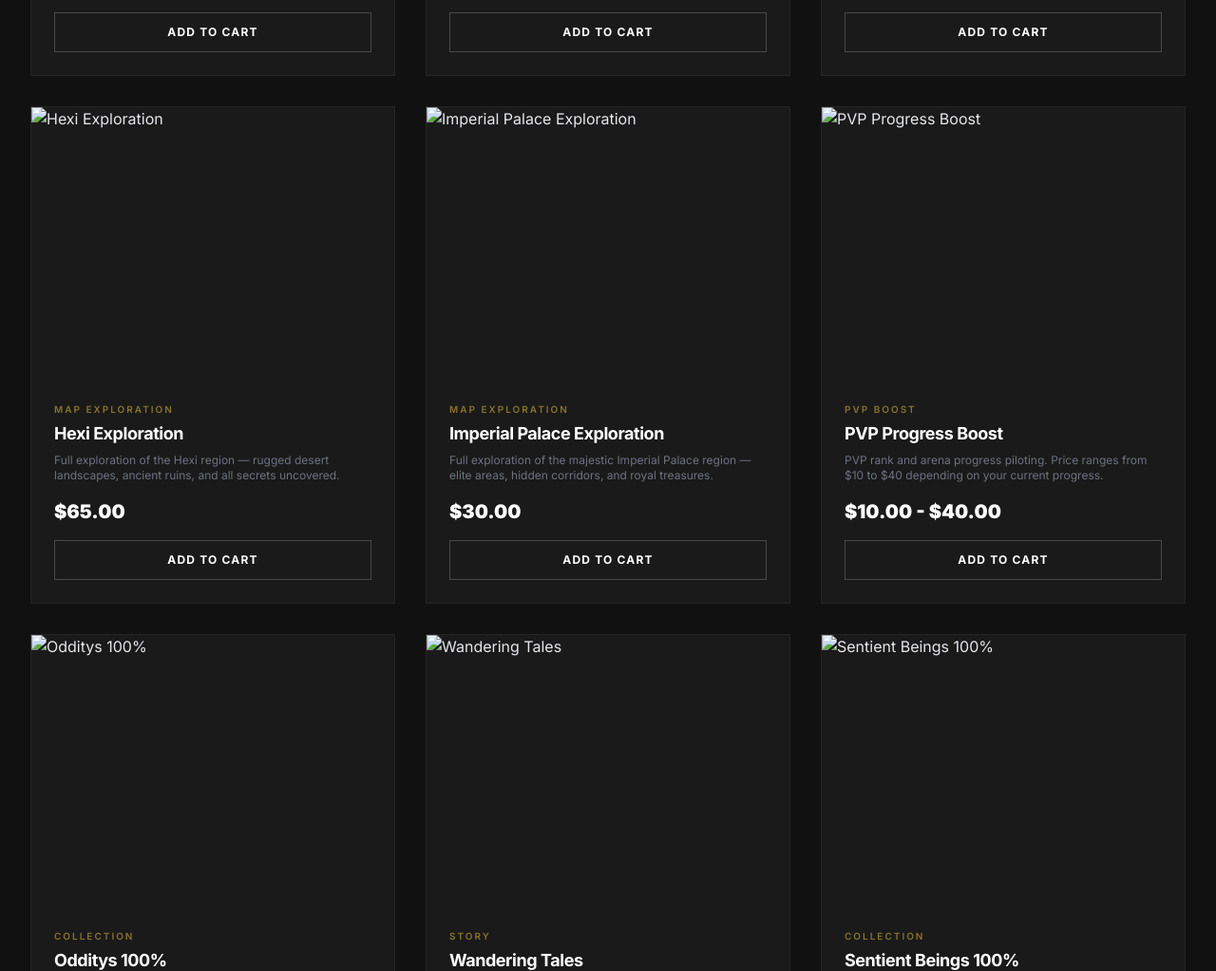
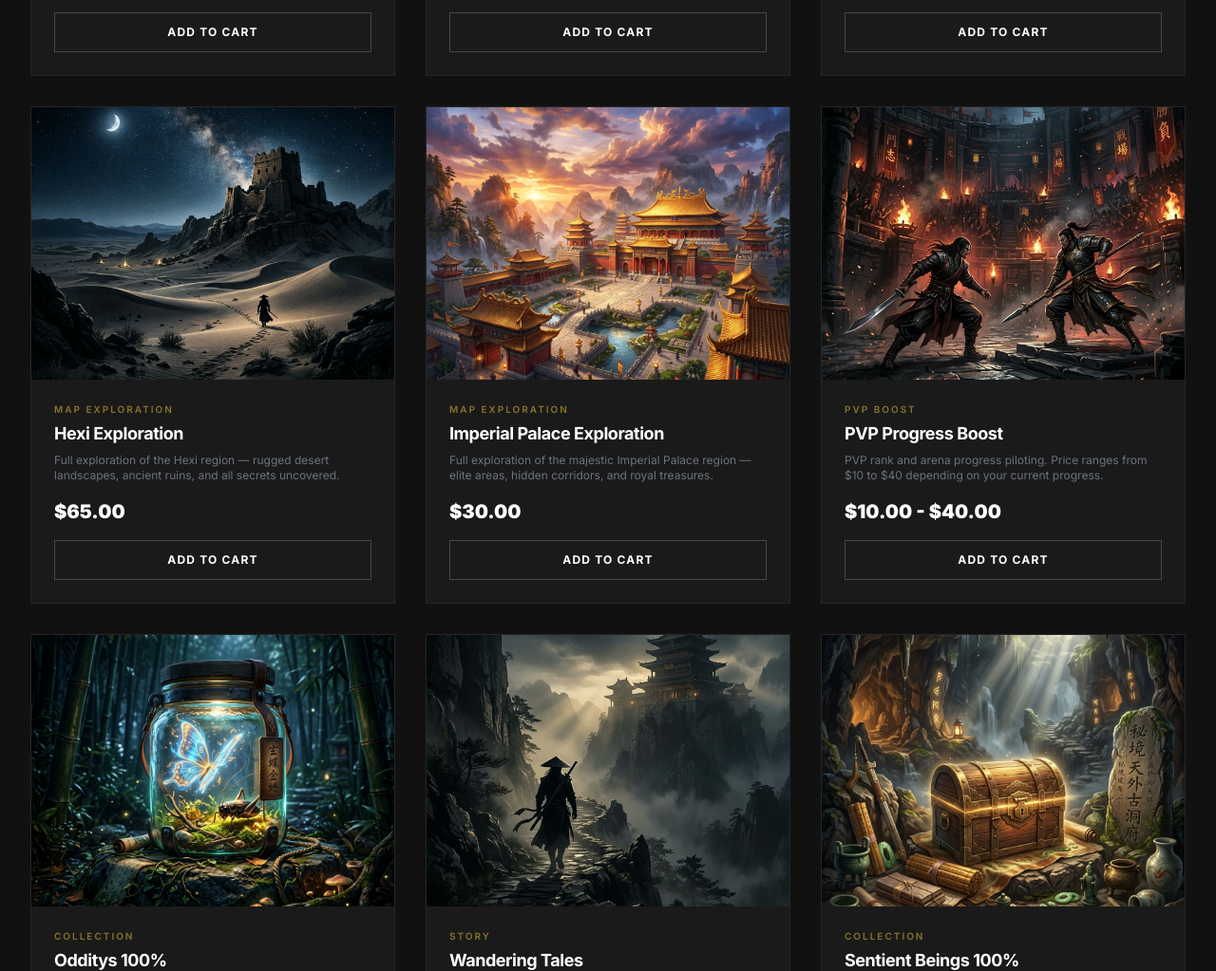
Before and after one commit to ajwiranata02/Wwmboost, a plain HTML site: page index.html in a window 1280 px wide. Shown: the part 1777-2800 px from the top of the page at 95% size. Drawn offline with nearby package versions, Linux system fonts and the light colour scheme.

Commit message:
Update index.html

```diff
--- a/index.html
+++ b/index.html
@@ -123,7 +123,7 @@ Checkout via WhatsApp</button>
 <!-- HERO -->
 <section id="hero" class="relative w-full min-h-[100svh] flex items-center justify-center overflow-hidden">
 <div class="absolute inset-0">
-<img src="assets/hero-bg.png" alt="Where Winds Meet Landscape" class="w-full h-full object-cover" loading="eager">
+<img src="hero-bg.png" alt="Where Winds Meet Landscape" class="w-full h-full object-cover" loading="eager">
 <div class="hero-overlay absolute inset-0"></div>
 </div>
 <div class="relative z-10 text-center px-4 sm:px-6 max-w-4xl mx-auto pt-14 sm:pt-0">
@@ -439,18 +439,18 @@ Checkout via WhatsApp</button>
 (()=>{
 const WA='6287781112070';
 const services=[
-{id:'complete-package',category:'exploration',label:'Premium',name:'Complete Package 100% All Region',desc:'Full 100% completion across every region — all collectibles, quests, exploration points, and hidden secrets.',price:110,unit:'',image:'assets/service-map.png'},
-{id:'qinghe',category:'exploration',label:'Map Exploration',name:'Qinghe Exploration',desc:'Full exploration of the Qinghe region — all waypoints, chests, viewpoints, and hidden areas uncovered.',price:35,unit:'',image:'assets/card-qinghe.png'},
-{id:'kaifeng',category:'exploration',label:'Map Exploration',name:'Kaifeng Exploration',desc:'Full exploration of the Kaifeng region — ancient city gates, hidden districts, and all collectibles cleared.',price:45,unit:'',image:'assets/card-kaifeng.png'},
-{id:'hexi',category:'exploration',label:'Map Exploration',name:'Hexi Exploration',desc:'Full exploration of the Hexi region — rugged desert landscapes, ancient ruins, and all secrets uncovered.',price:65,unit:'',image:'assets/card-hexi.png'},
-{id:'imperial-palace',category:'exploration',label:'Map Exploration',name:'Imperial Palace Exploration',desc:'Full exploration of the majestic Imperial Palace region — elite areas, hidden corridors, and royal treasures.',price:30,unit:'',image:'assets/card-imperial.png'},
-{id:'pvp-boost',category:'pvp-titles',label:'PVP Boost',name:'PVP Progress Boost',desc:'PVP rank and arena progress piloting. Price ranges from $10 to $40 depending on your current progress.',price:10,priceRange:'$10.00 - $40.00',unit:'',image:'assets/service-pvp.png'},
-{id:'odditys',category:'quests',label:'Collection',name:'Odditys 100%',desc:'Collect all rare insects, crickets, and lotuses across the world map to upgrade your stats via the Melodies of Peace system.',price:15,unit:'',image:'assets/card-oddities.png'},
-{id:'wandering-tales',category:'quests',label:'Story',name:'Wandering Tales',desc:'Complete all Wandering Tales storylines with full dialogue and reward collection per region.',price:15,unit:'/ Region',image:'assets/service-story.png'},
-{id:'sentient-being',category:'quests',label:'Collection',name:'Sentient Beings 100%',desc:'Complete the Sentient Beings journal by clearing all regional Antiques, Boundary Stones, Chests, and Meow Meow puzzles.',price:25,unit:'',image:'assets/card-sentient-beings.png'},
-{id:'abyss-conqueror',category:'pvp-titles',label:'Title',name:'Abyss Conqueror',desc:'Defeat the high-difficulty bosses in the Abyss Trials and claim your exclusive title and epic achievements.',price:5,unit:'/ Boss',image:'assets/service-boss.png'},
-{id:'custom-title',category:'pvp-titles',label:'Title',name:'Custom Title',desc:'Earn any custom title of your choice. Pricing and requirements will be confirmed at the approval stage.',price:null,tba:true,tbaText:'Confirm at Approval',unit:'',image:'assets/card-custom-title.png'},
-{id:'custom-build',category:'custom',label:'Custom Request',name:'Build Customization',desc:'Optimize your martial arts layout with the perfect weapon pairings (Strategic Sword, Spear, Panacea Fan) and Inner Ways setups.',price:null,tba:true,tbaText:'TBA',unit:'',image:'assets/card-build.png'}
+{id:'complete-package',category:'exploration',label:'Premium',name:'Complete Package 100% All Region',desc:'Full 100% completion across every region — all collectibles, quests, exploration points, and hidden secrets.',price:110,unit:'',image:'service-map.png'},
+{id:'qinghe',category:'exploration',label:'Map Exploration',name:'Qinghe Exploration',desc:'Full exploration of the Qinghe region — all waypoints, chests, viewpoints, and hidden areas uncovered.',price:35,unit:'',image:'card-qinghe.png'},
+{id:'kaifeng',category:'exploration',label:'Map Exploration',name:'Kaifeng Exploration',desc:'Full exploration of the Kaifeng region — ancient city gates, hidden districts, and all collectibles cleared.',price:45,unit:'',image:'card-kaifeng.png'},
+{id:'hexi',category:'exploration',label:'Map Exploration',name:'Hexi Exploration',desc:'Full exploration of the Hexi region — rugged desert landscapes, ancient ruins, and all secrets uncovered.',price:65,unit:'',image:'card-hexi.png'},
+{id:'imperial-palace',category:'exploration',label:'Map Exploration',name:'Imperial Palace Exploration',desc:'Full exploration of the majestic Imperial Palace region — elite areas, hidden corridors, and royal treasures.',price:30,unit:'',image:'card-imperial.png'},
+{id:'pvp-boost',category:'pvp-titles',label:'PVP Boost',name:'PVP Progress Boost',desc:'PVP rank and arena progress piloting. Price ranges from $10 to $40 depending on your current progress.',price:10,priceRange:'$10.00 - $40.00',unit:'',image:'service-pvp.png'},
+{id:'odditys',category:'quests',label:'Collection',name:'Odditys 100%',desc:'Collect all rare insects, crickets, and lotuses across the world map to upgrade your stats via the Melodies of Peace system.',price:15,unit:'',image:'card-oddities.png'},
+{id:'wandering-tales',category:'quests',label:'Story',name:'Wandering Tales',desc:'Complete all Wandering Tales storylines with full dialogue and reward collection per region.',price:15,unit:'/ Region',image:'service-story.png'},
+{id:'sentient-being',category:'quests',label:'Collection',name:'Sentient Beings 100%',desc:'Complete the Sentient Beings journal by clearing all regional Antiques, Boundary Stones, Chests, and Meow Meow puzzles.',price:25,unit:'',image:'card-sentient-beings.png'},
+{id:'abyss-conqueror',category:'pvp-titles',label:'Title',name:'Abyss Conqueror',desc:'Defeat the high-difficulty bosses in the Abyss Trials and claim your exclusive title and epic achievements.',price:5,unit:'/ Boss',image:'service-boss.png'},
+{id:'custom-title',category:'pvp-titles',label:'Title',name:'Custom Title',desc:'Earn any custom title of your choice. Pricing and requirements will be confirmed at the approval stage.',price:null,tba:true,tbaText:'Confirm at Approval',unit:'',image:'card-custom-title.png'},
+{id:'custom-build',category:'custom',label:'Custom Request',name:'Build Customization',desc:'Optimize your martial arts layout with the perfect weapon pairings (Strategic Sword, Spear, Panacea Fan) and Inner Ways setups.',price:null,tba:true,tbaText:'TBA',unit:'',image:'card-build.png'}
 ];
 let cart=[];
 const grid=document.getElementById('servicesGrid'),cartOverlay=document.getElementById('cartOverlay'),cartItemsC=document.getElementById('cartItems'),cartEmpty=document.getElementById('cartEmpty'),cartFooter=document.getElementById('cartFooter'),cartTotal=document.getElementById('cartTotal'),cartCount=document.getElementById('cartCountHeader'),bD=document.getElementById('cartBadgeDesktop'),bM=document.getElementById('cartBadgeMobile');
```
